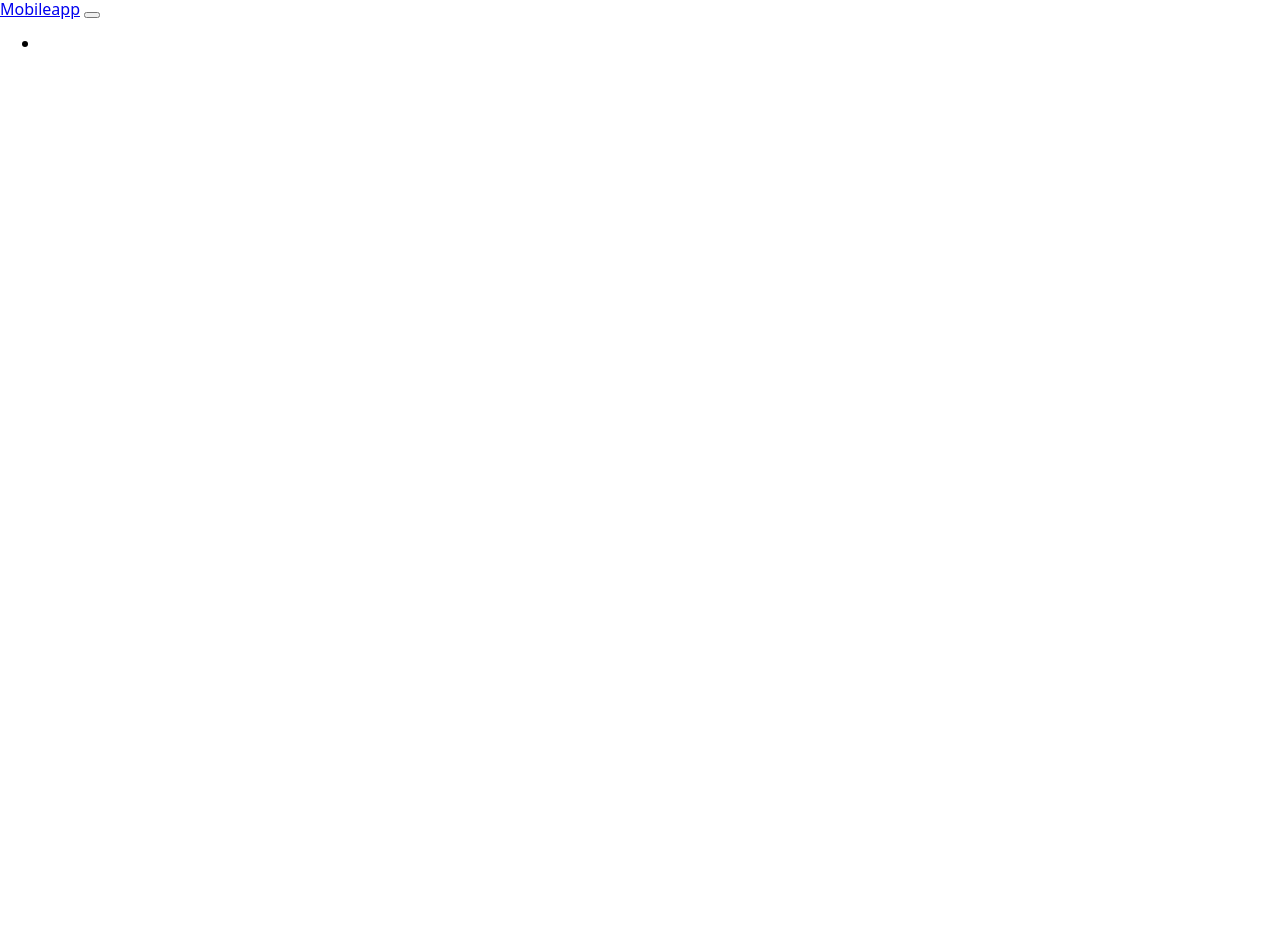
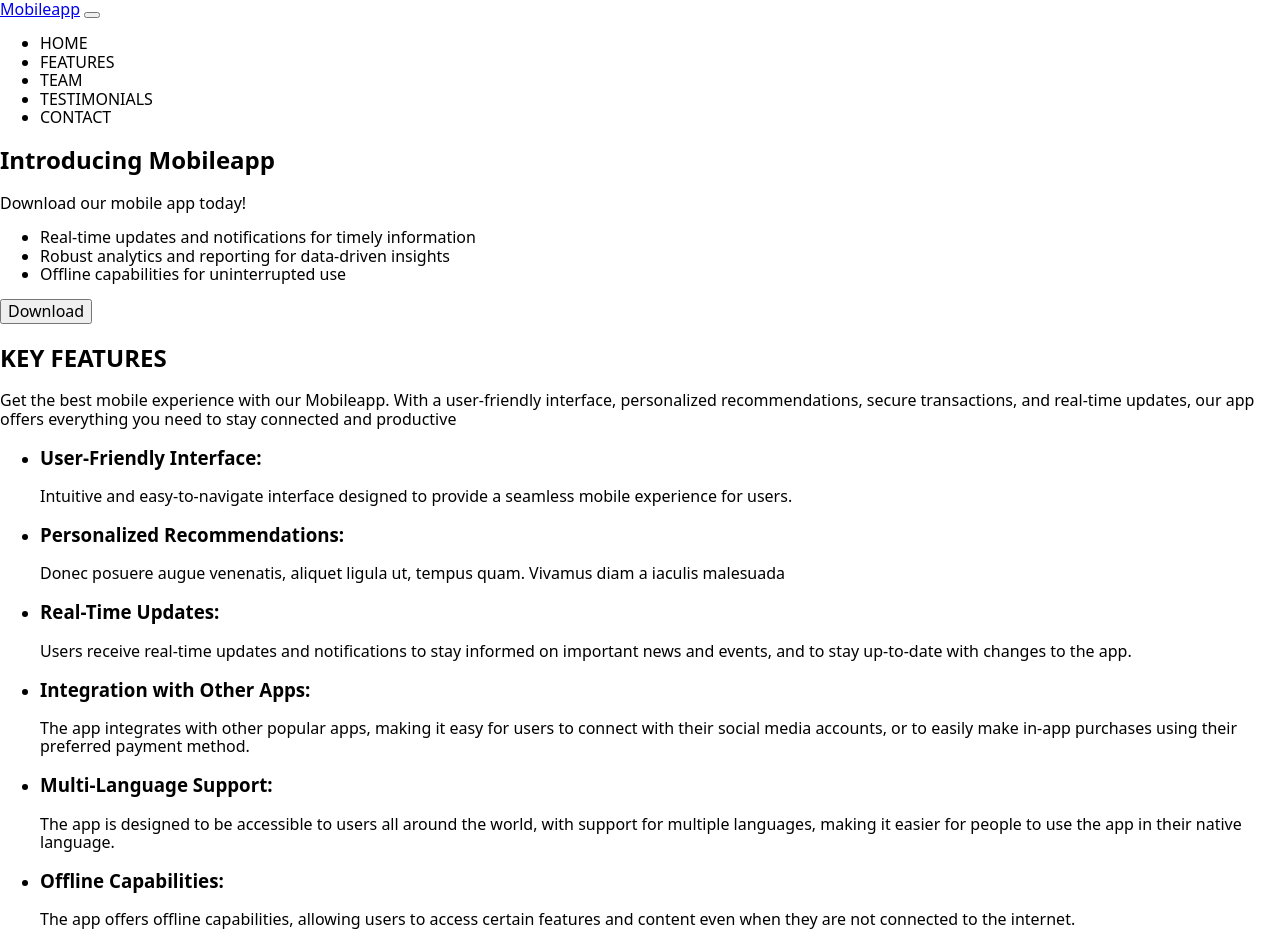
Before and after one commit to keon91/testhtml2, a plain HTML site: page index.html in a window 1280 px wide. Before the commit the page ends 800 px from the top, so only its background shows below. Drawn offline with nearby package versions, Linux system fonts and the light colour scheme.

Commit message:
hero,features

```diff
--- a/index.html
+++ b/index.html
@@ -20,10 +20,105 @@
           <a class="logo-link link" href="./index.html">Mobileapp</a>
           <button class="mobile-menu btn"></button>
           <ul class="nav-list">
-            <li><a></a></li>
+            <li class="nav-link link" href="#"><a>HOME</a></li>
+            <li class="nav-link link" href="#"><a>FEATURES</a></li>
+            <li class="nav-link link" href="#"><a>TEAM</a></li>
+            <li class="nav-link link" href="#"><a>TESTIMONIALS</a></li>
+            <li class="nav-link link" href="#"><a>CONTACT</a></li>
           </ul>
         </nav>
       </div>
     </header>
+    <section class="hero-section section" id="#">
+      <div class="hero-inner">
+        <h1 class="hero-title">Introducing Mobileapp</h1>
+        <p class="hero-text">Download our mobile app today!</p>
+        <ul class="hero-list">
+          <li class="hero-link link">Real-time updates and notifications for timely information</li>
+          <li class="hero-link link">Robust analytics and reporting for data-driven insights</li>
+          <li class="hero-link link">Offline capabilities for uninterrupted use</li>
+        </ul>
+        <button class="hero-button" type="button">Download</button>
+      </div>
+    </section>
+
+    <section class="features">
+      <div class="features-inner">
+        <h2 class="features-title">KEY FEATURES</h2>
+        <p class="features-text">Get the best mobile experience with our Mobileapp. With a user-friendly interface, personalized recommendations, secure transactions, and real-time updates, our app offers everything you need to stay connected and productive</p>
+
+      </div>
+      <div class="-features-img">
+                              <picture class="girl-1-picture-set">
+                <!-- <source
+                  srcset="
+                    /img/hero/girl-1-tab.webp    1x,
+                    /img/hero/girl-1-tab@2x.webp 2x
+                  "
+                  media="(min-width: 768px)"
+                  type="image/webp"
+                />
+                <source
+                  srcset="
+                    /img/hero/girl-1-tab.png    1x,
+                    /img/hero/girl-1-tab@2x.png 2x
+                  "
+                  media="(min-width: 768px)"
+                />
+
+                <source
+                  srcset="
+                    /img/hero/girl-1-mob.webp    1x,
+                    /img/hero/girl-1-mob@2x.webp 2x
+                  "
+                  media="(max-width: 767px)"
+                  type="image/webp"
+                />
+                <source
+                  srcset="
+                    /img/hero/girl-1-mob.png    1x,
+                    /img/hero/girl-1-mob@2x.png 2x
+                  "
+                  media="(max-width: 767px)"
+                />
+
+                <img
+                  class="girl-1-picture"
+                  src="/img/hero/girl-1-tab.png "
+                  alt="Photo of our student"
+                  width="54"
+                  height="54"
+                />
+              </picture> -->
+
+      </div>
+      <ul class="features-list">
+        <li class="features-link link">
+          <h3 class="features-title">User-Friendly Interface:</h3>
+          <p class="features-text">Intuitive and easy-to-navigate interface designed to provide a seamless mobile experience for users.</p>
+        </li>
+                <li class="features-link link">
+          <h3 class="features-title">Personalized Recommendations:</h3>
+          <p class="features-text">Donec posuere augue venenatis, aliquet ligula ut, tempus quam. Vivamus
+diam a iaculis malesuada</p>
+        </li>
+                <li class="features-link link">
+          <h3 class="features-title">Real-Time Updates:</h3>
+          <p class="features-text">Users receive real-time updates and notifications to stay informed on important news and events, and to stay up-to-date with changes to the app.</p>
+        </li>
+                <li class="features-link link">
+          <h3 class="features-title">Integration with Other Apps:</h3>
+          <p class="features-text">The app integrates with other popular apps, making it easy for users to connect with their social media accounts, or to easily make in-app purchases using their preferred payment method.</p>
+        </li>
+                <li class="features-link link">
+          <h3 class="features-title">Multi-Language Support:</h3>
+          <p class="features-text">The app is designed to be accessible to users all around the world, with support for multiple languages, making it easier for people to use the app in their native language.</p>
+        </li>
+                <li class="features-link link">
+          <h3 class="features-title">Offline Capabilities:</h3>
+          <p class="features-text">The app offers offline capabilities, allowing users to access certain features and content even when they are not connected to the internet.</p>
+        </li>
+      </ul>
+    </section>
   </body>
 </html>
```
